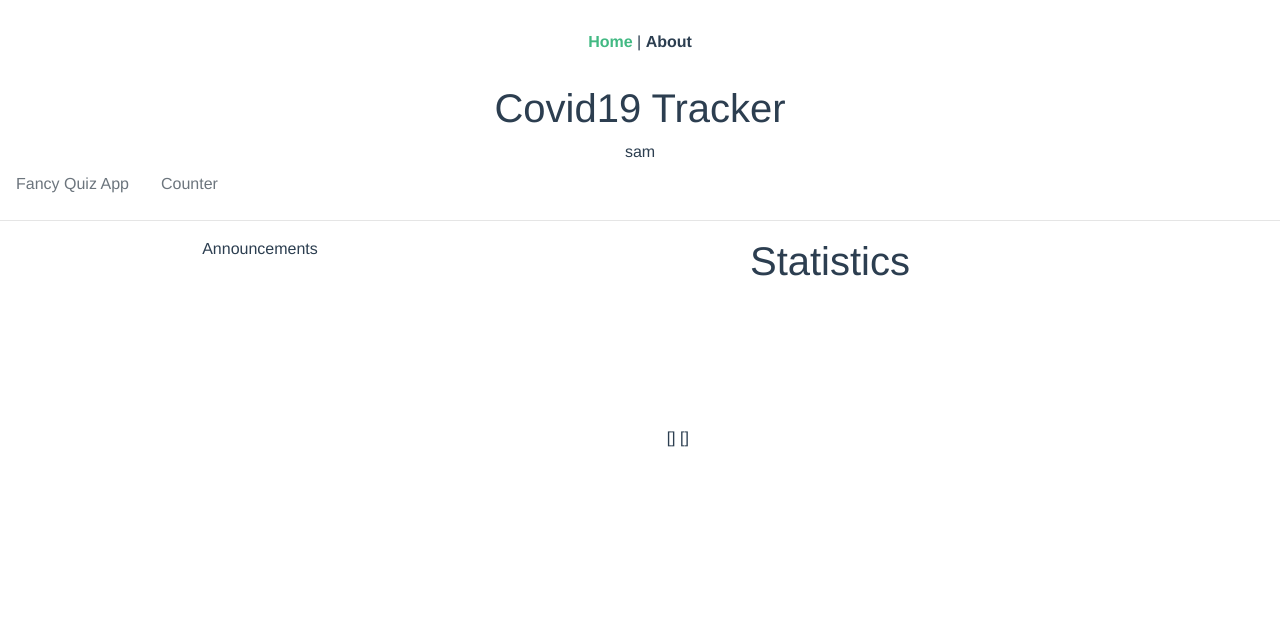
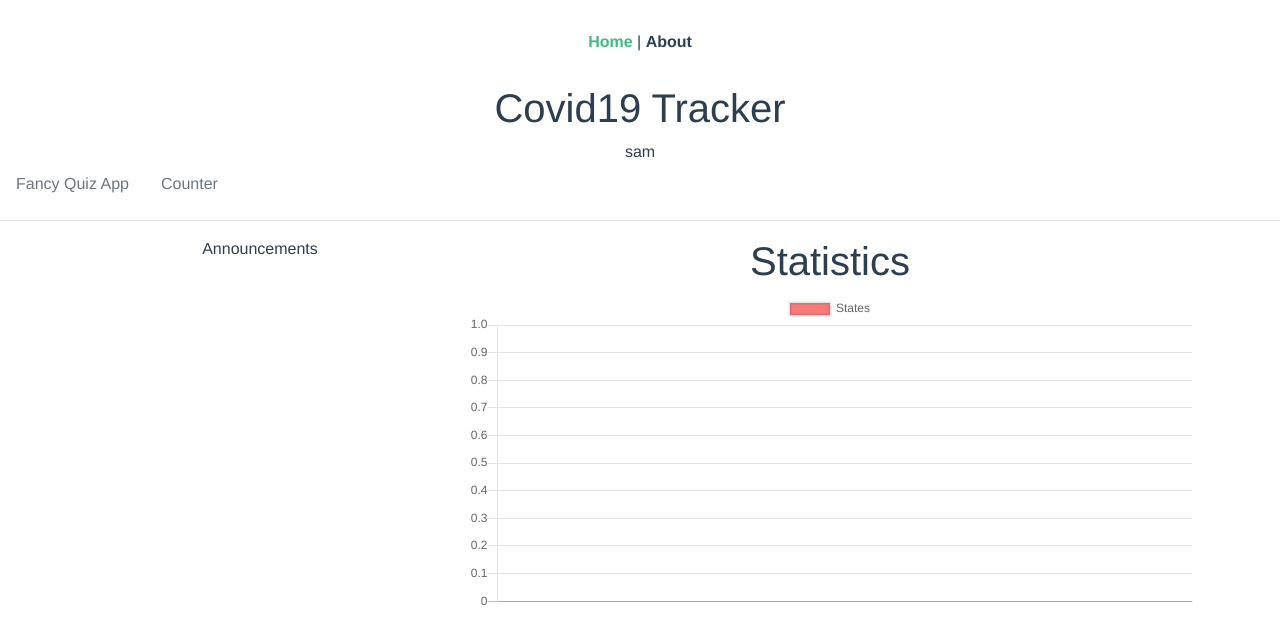
Before and after one commit to samstha922/vue-covid19, a Vue app: page /#/ in a window 1280 px wide. Shown: the top 644 px of the page. Built offline with nearby package versions, Linux system fonts and the light colour scheme; no server answers.

Commit message:
Chart js integrated

```diff
--- a/src/components/Statistics.vue
+++ b/src/components/Statistics.vue
@@ -1,9 +1,7 @@
 <template>
     <div id="stats">
         <h1>Statistics </h1>
-        {{states}}
-        {{positives}}
-        <canvas id="planet-chart"></canvas>
+        <canvas ref="canvas" width="900" height="400"></canvas>
     </div>
 </template>
 <script>
@@ -12,7 +10,6 @@ import axios from 'axios'
 	export default {
         extends: Line,
         name:'Statistics',
-        props: ['chartdata', 'options'],
         data() {
             return{
                     states : [],
@@ -21,29 +18,24 @@ import axios from 'axios'
             }
         },
         mounted () {
-           // console.log('canvas'+this.chartdata)
             axios
             .get('https://covidtracking.com/api/states')
             .then((response) => { response.data.forEach(eachState => {
-                                    this.states.push(eachState.states)
+                                    this.states.push(eachState.state)
                                     this.positives.push(eachState.positive)
                                 })
-                })
-            // .then((jsonData) =>{
-            //     jsonData.forEach(eachState => {
-            //         this.states.push(eachState.state)
-            //     })
-            // })
+            })
+
+            this.renderChart({
+            labels: this.states,
+            datasets: [
+                {
+                label: 'States',
+                backgroundColor: '#f87979',
+                data: this.positives
+                }
+            ]
+            }, {responsive: true, maintainAspectRatio: true})
         }
-        // methods:{
-        //     createChart(chartId, chartData) {
-        //         const ctx = document.getElementById(chartId);
-        //         const myChart = new Chart(ctx, {
-        //             type: chartData.type,
-        //             data: chartData.states,
-        //             options: chartData.options
-        //         })
-        //     }
-        // }
     }
 </script>
```
